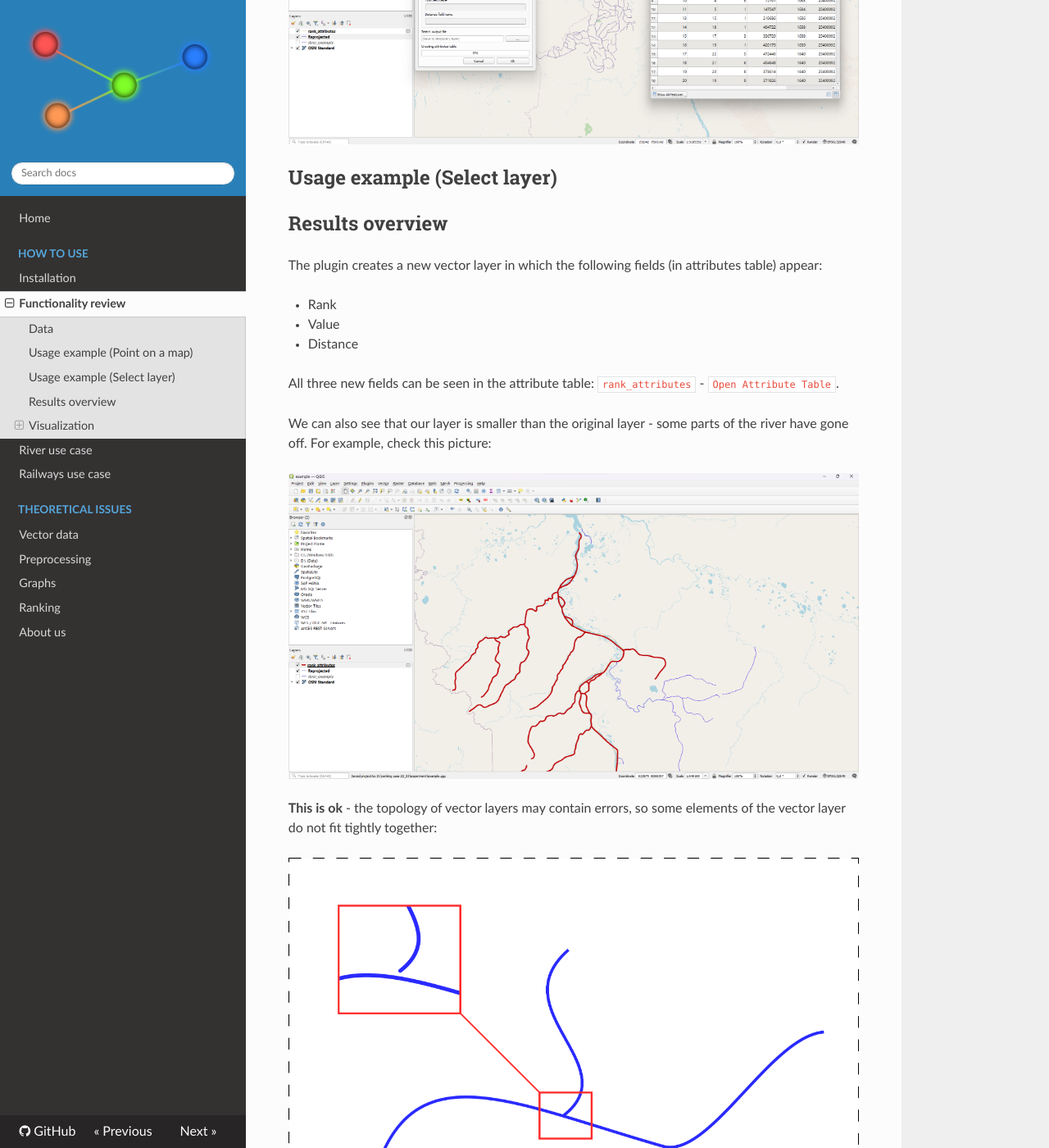
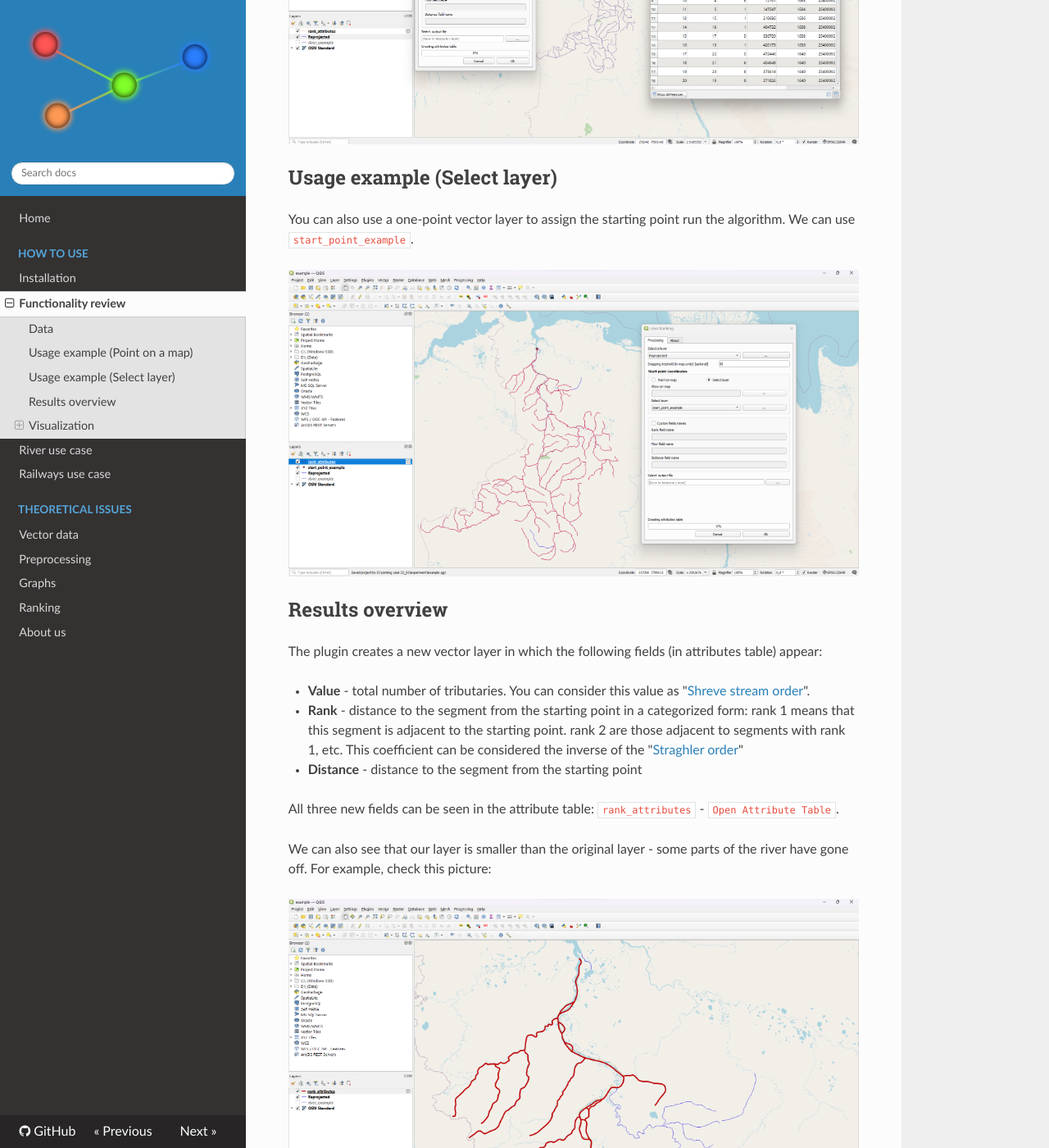
Before and after one commit to ChrisLisbon/QGIS_LinesRankingPlugin, an MkDocs documentation site: the page built from docs/usage/functionality_review.md, in a window 1280 px wide and 1400 px high, scrolled down 1208 px. Shown: the whole window at 82% size. Built offline with MkDocs 1.6.1, drawn with Linux system fonts in a browser that asks for light colours; nearby versions of some CDN libraries; some of the changed text lies outside the part shown.

Commit message:
finish first version

```diff
--- a/docs/usage/functionality_review.md
+++ b/docs/usage/functionality_review.md
@@ -27,13 +27,20 @@ where the river flows into the ocean. Then the following results obtained:
 
 ## Usage example (Select layer)
 
+You can also use a one-point vector layer to assign the starting point run the algorithm.
+We can use `start_point_example`.
+
+<img src="https://raw.githubusercontent.com/ChrisLisbon/QGIS_LinesRankingPlugin/docs/images/start_point_layer.png" width="750"/>
+
 ## Results overview
 
 The plugin creates a new vector layer in which the following fields (in attributes table) appear:
 
-- Rank
-- Value
-- Distance
+- **Value** - total number of tributaries. You can consider this value as "[Shreve stream order](https://en.wikipedia.org/wiki/Stream_order)".
+- **Rank** - distance to the segment from the starting point in a categorized form: rank 1 means
+  that this segment is adjacent to the starting point. rank 2 are those adjacent to segments
+  with rank 1, etc. This coefficient can be considered the inverse of the "[Straghler order](https://en.wikipedia.org/wiki/Strahler_number)"
+- **Distance** - distance to the segment from the starting point
 
 All three new fields can be seen in the attribute table: `rank_attributes` - `Open Attribute Table`.
 
@@ -50,6 +57,11 @@ To fix this, pay attention to the algorithm parameter `Snapping threshold (in ma
 We can set the number to 500 meters, for example, and then all layer gaps that do not exceed 500 meters will be combined:
 
 <img src="https://raw.githubusercontent.com/ChrisLisbon/QGIS_LinesRankingPlugin/docs/images/th_500.png" width="750"/>
+
+You may also notice that the structure of the vector layer has changed. For example, instead of large vector layer elements, several small ones have appeared. This is also normal!
+The plugin splits the source layer into segments, so the result is presented as a segmented layer.
+
+<img src="https://raw.githubusercontent.com/ChrisLisbon/QGIS_LinesRankingPlugin/docs/images/segments_split.png" width="750"/>
 
 ## Visualization
 
```
Also changed, not shown: docs/index.md (+1 -1 lines), docs/usage/rails_case.md (+2 -0 lines), docs/usage/river_case.md (+11 -0 lines), images/segments_split.png (added), images/start_point_layer.png (added).
